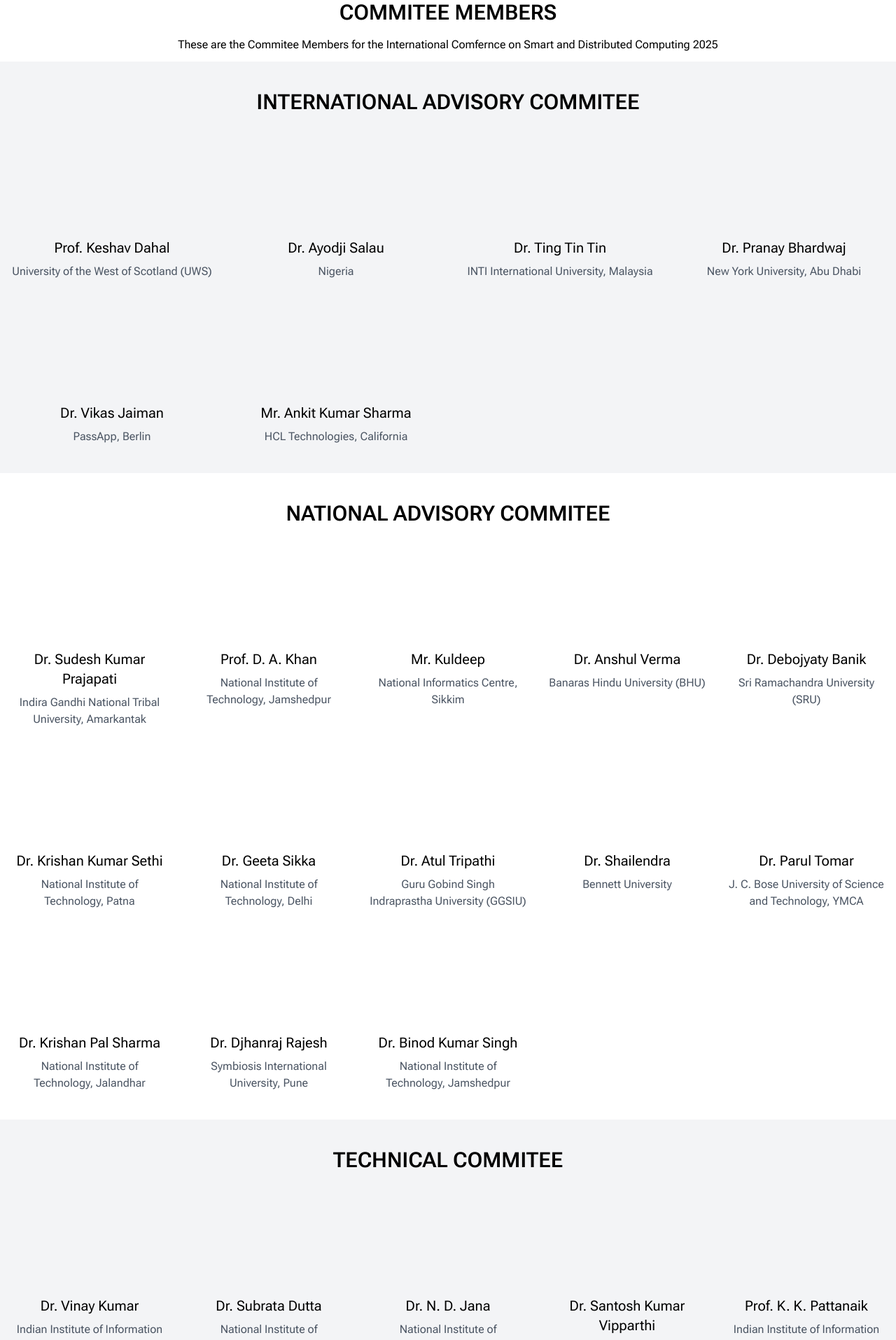
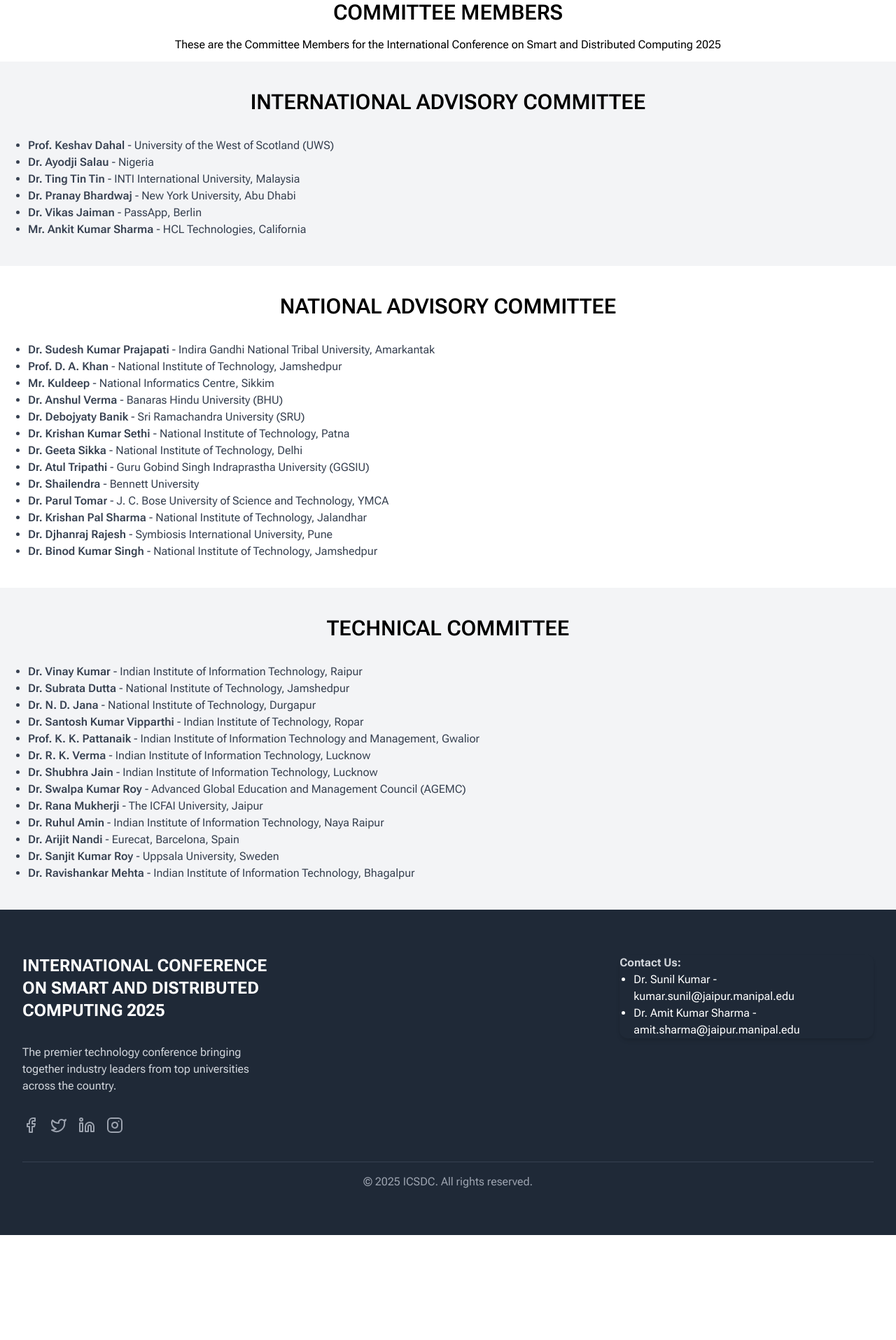
Before and after one commit to vverma022/conference-website, a React (Vite) app: page /commitee in a window 1280 px wide. Shown: the part 80-1995 px from the top of the page at 70% size. After the commit the page ends 1909 px from the top, so only its background shows below. Built offline with nearby package versions, Linux system fonts and the light colour scheme; a web font is replaced by a local one.

Commit message:
Changed layout

```diff
--- a/src/page/commitee.jsx
+++ b/src/page/commitee.jsx
@@ -180,66 +180,62 @@ export default function Commitee(){
     transition={{ duration: 0.5 }}
     className="py-16 bg-white w-full"
   >
-    <div className='pt-4'>
-    <h1 className="text-3xl font-semibold mb-4 text-center text-black">COMMITEE MEMBERS</h1>
-    <p className="text-center m-3 text-black">These are the Commitee Members for the International Comfernce on Smart and Distributed Computing 2025</p>
+    <div className="pt-4">
+      <h1 className="text-3xl font-semibold mb-4 text-center text-black">
+        COMMITTEE MEMBERS
+      </h1>
+      <p className="text-center m-3 text-black">
+        These are the Committee Members for the International Conference on Smart and Distributed Computing 2025
+      </p>
     </div>
+
+    {/* International Advisory Committee Section */}
     <section className="py-10 bg-gray-100">
       <div className="container mx-auto px-4">
-        <h2 className="text-3xl font-semibold mb-8 text-center text-black">INTERNATIONAL ADVISORY COMMITEE</h2>
-        <div className="grid grid-cols-2 md:grid-cols-3 lg:grid-cols-4 gap-8">
+        <h2 className="text-3xl font-semibold mb-8 text-center text-black">
+          INTERNATIONAL ADVISORY COMMITTEE
+        </h2>
+        <ul className="list-disc pl-6 text-gray-700">
           {InternationalAdvisoryCommittee.map((member) => (
-            <div key={member.name} className="text-center">
-              <Avatar className="w-32 h-32 mx-auto mb-4">
-                {/* <AvatarImage src={member.image} alt={member.name} /> */}
-                {/* <AvatarFallback>{member.name.split(' ').map(n => n[0]).join('')}</AvatarFallback> */}
-              </Avatar>
-              <h3 className="text-xl  mb-2 text-black">{member.name}</h3>
-              <p className="text-gray-600 ">{member.role}</p>
-            </div>
+            <li key={member.name}>
+              <span className="font-semibold">{member.name}</span> - {member.role}
+            </li>
           ))}
-        </div>
-      </div>
-    </section>
-    <section className="py-10 bg-white">
-      <div className="container mx-auto px-4">
-        <h2 className="text-3xl font-semibold mb-8 text-center text-black">NATIONAL ADVISORY COMMITEE</h2>
-        <div className="grid grid-cols-2 md:grid-cols-3 lg:grid-cols-5 gap-8">
-          {nationalAdvisoryCommittee.map((member) => (
-            <div key={member.name} className="text-center">
-              <Avatar className="w-32 h-32 mx-auto mb-4">
-                {/* <AvatarImage src={member.image} alt={member.name} />
-                <AvatarFallback>{member.name.split(' ').map(n => n[0]).join('')}</AvatarFallback> */}
-              </Avatar>
-              <h3 className="text-xl  mb-2 text-black">{member.name}</h3>
-              <p className="text-gray-600">{member.role}</p>
-            </div>
-          ))}
-        </div>
-      </div>
-    </section>
-    <section className="py-10 bg-gray-100">
-      <div className="container mx-auto px-4">
-        <h2 className="text-3xl font-semibold mb-8 text-center text-black">TECHNICAL COMMITEE</h2>
-        <div className="grid grid-cols-2 md:grid-cols-3 lg:grid-cols-5 gap-8">
-          {TechnicalCommitteeMembers.map((member) => (
-            <div key={member.name} className="text-center">
-              <Avatar className="w-32 h-32 mx-auto mb-4">
-                {/* <AvatarImage src={member.image} alt={member.name} />
-                <AvatarFallback>{member.name.split(' ').map(n => n[0]).join('')}</AvatarFallback> */}
-              </Avatar>
-              <h3 className="text-xl  mb-2 text-black">{member.name}</h3>
-              <p className="text-gray-600">{member.role}</p>
-            </div>
-          ))}
-        </div>
+        </ul>
       </div>
     </section>
 
-    {/* International Advisory Committee Section */}
+    {/* National Advisory Committee Section */}
+    <section className="py-10 bg-white">
+      <div className="container mx-auto px-4">
+        <h2 className="text-3xl font-semibold mb-8 text-center text-black">
+          NATIONAL ADVISORY COMMITTEE
+        </h2>
+        <ul className="list-disc pl-6 text-gray-700">
+          {nationalAdvisoryCommittee.map((member) => (
+            <li key={member.name}>
+              <span className="font-semibold">{member.name}</span> - {member.role}
+            </li>
+          ))}
+        </ul>
+      </div>
+    </section>
 
-
-    {/* National Advisory Committee Section */}
+    {/* Technical Committee Section */}
+    <section className="py-10 bg-gray-100">
+      <div className="container mx-auto px-4">
+        <h2 className="text-3xl font-semibold mb-8 text-center text-black">
+          TECHNICAL COMMITTEE
+        </h2>
+        <ul className="list-disc pl-6 text-gray-700">
+          {TechnicalCommitteeMembers.map((member) => (
+            <li key={member.name}>
+              <span className="font-semibold">{member.name}</span> - {member.role}
+            </li>
+          ))}
+        </ul>
+      </div>
+    </section>
 
     <Footer />
   </motion.section>
```
